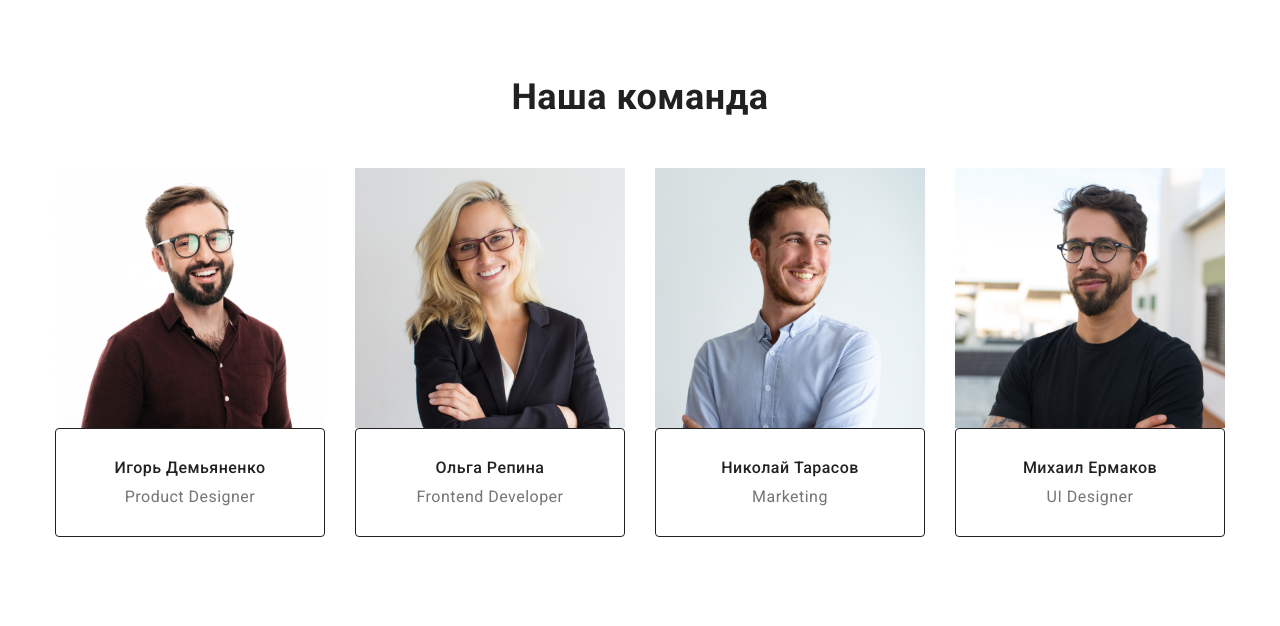
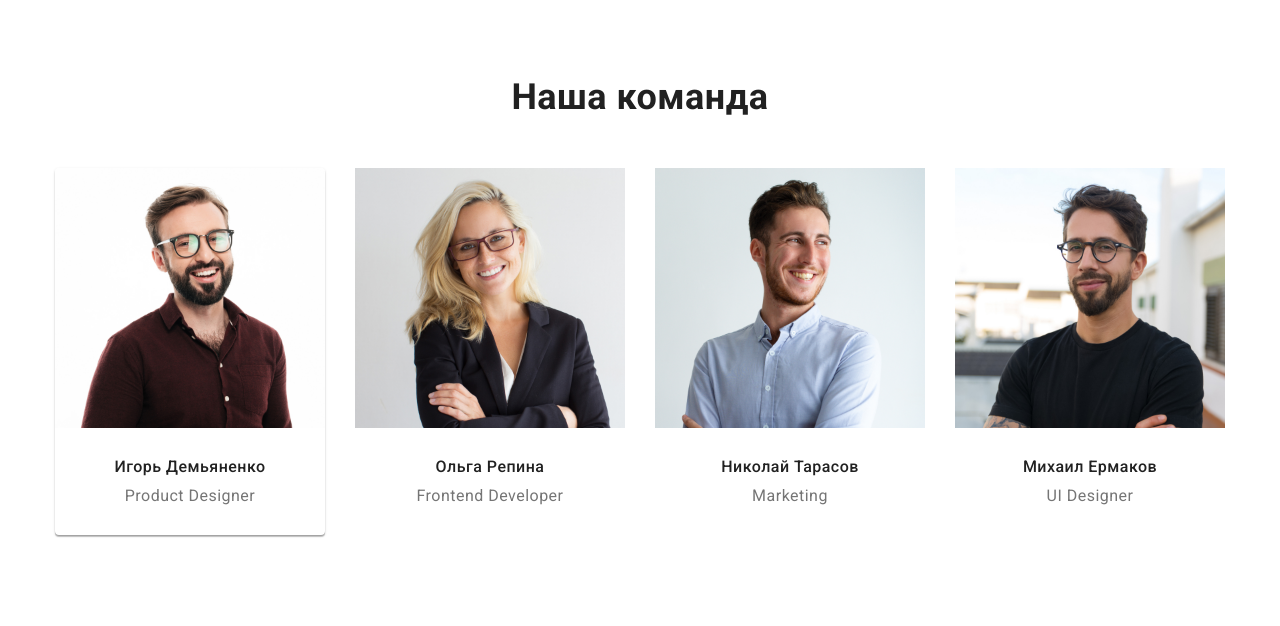
Before and after one commit to nickbron/goit-markup-hw-03, a plain HTML site: page index.html in a window 1280 px wide. Shown: the part 1560-2186 px from the top of the page. Drawn offline with nearby package versions, Linux system fonts and the light colour scheme.

Commit message:
create team

```diff
--- a/css/main.css
+++ b/css/main.css
@@ -8,6 +8,9 @@
   --logo-color: rgba(0, 0, 0, 1);
   --button-color: rgba(245, 244, 250, 1);
   --card-border: rgba(238, 238, 238, 1);
+  --card-set-gap: 30px;
+  --card-shadow: 0px 1px 3px rgba(0, 0, 0, 0.12),
+    0px 1px 1px rgba(0, 0, 0, 0.14), 0px 2px 1px rgba(0, 0, 0, 0.2);
 }
 
 ul {
@@ -101,6 +104,7 @@ img {
 .hero {
   text-align: center;
   background-color: var(--hero-color);
+  /* padding-bottom: 94px; */
 }
 
 .hero-title {
@@ -220,7 +224,6 @@ img {
 
 .card-doing .item {
   margin-right: 30px;
-  /* margin-bottom: 94px; */
 }
 
 .card-doing .item:last-child {
@@ -228,16 +231,10 @@ img {
 }
 
 /* наша команда */
+
 .team {
   padding-top: 94px;
   padding-bottom: 94px;
-}
-
-.team-card {
-  padding: 0;
-  display: flex;
-  flex-wrap: wrap;
-  min-width: 1170px;
 }
 
 .team-title {
@@ -245,6 +242,33 @@ img {
   font-size: 36px;
   margin-top: 0;
   margin-bottom: 50px;
+}
+
+.team-card {
+  padding: 0;
+  margin: 0;
+  list-style: none;
+
+  display: flex;
+  flex-wrap: wrap;
+  margin-left: calc(-1 * var(--card-set-gap));
+  margin-top: calc(-1 * var(--card-set-gap));
+}
+
+.team-card .item {
+  flex-basis: calc(100% / 4 - var(--card-set-gap));
+  margin-left: var(--card-set-gap);
+  margin-top: var(--card-set-gap);
+}
+
+.card-team {
+  box-shadow: var(--card-shadow);
+  border-radius: 4px;
+  overflow: hidden;
+}
+
+.team-content {
+  padding: 30px;
 }
 
 .name-card {
@@ -262,27 +286,6 @@ img {
   font-size: 16px;
   line-height: 1.17;
   color: var(--dop-text-color);
-}
-
-.team-content {
-  padding-top: 30px;
-  padding-bottom: 30px;
-  background: var(--h-text-color);
-  border: 1px solid;
-  border-radius: 4px;
-  box-sizing: border-box;
-}
-
-.team-card .item {
-  margin-right: 30px;
-  /* border: 1px solid; */
-  box-sizing: border-box;
-
-  /* flex-basis: calc(100% / 3 - 30); */
-}
-
-.team-card .item:last-child {
-  margin-right: 0;
 }
 
 /* section foot */
--- a/index.html
+++ b/index.html
@@ -89,24 +89,33 @@
             <div class="container">
                     <h2 class="team-title"> Наша команда</h2>
                 <ul class="team-card">
-                    <li class="item"> <img src="./images/igor.jpg" alt="img" width="270">
-                        <div class="team-content">
-                            <h3 class="name-card">Игорь Демьяненко</h3>
-                            <p class="specialty">Product Designer</p>
-                        </div>
+                    <li class="item">
+                        <article class="card-team">
+                            <div class="card-thumb">
+                                <img src="./images/igor.jpg" alt="img">
+                            </div>
+                            <div class="team-content">
+                                <h3 class="name-card">Игорь Демьяненко</h3>
+                                <p class="specialty">Product Designer</p>
+                            </div>
+                        </article>
                     </li>
-                    <li class="item"> <img src="./images/olga.jpg" alt="img" width="270">
+
+                    <li class="item">
+                        <img src="./images/olga.jpg" alt="img" width="270">
                         <div class="team-content">
                             <h3 class="name-card">Ольга Репина</h3>
                             <p class="specialty">Frontend Developer</p>
                         </div>
                     </li>
+
                     <li class="item"> <img src="./images/nick.jpg" alt="img" width="270">
                         <div class="team-content">
                             <h3 class="name-card">Николай Тарасов</h3>
                             <p class="specialty">Marketing</p>
                         </div>
                     </li>
+
                     <li class="item"> <img src="./images/michael.jpg" alt="img" width="270">
                         <div class="team-content">
                             <h3 class="name-card">Михаил Ермаков</h3>
```
